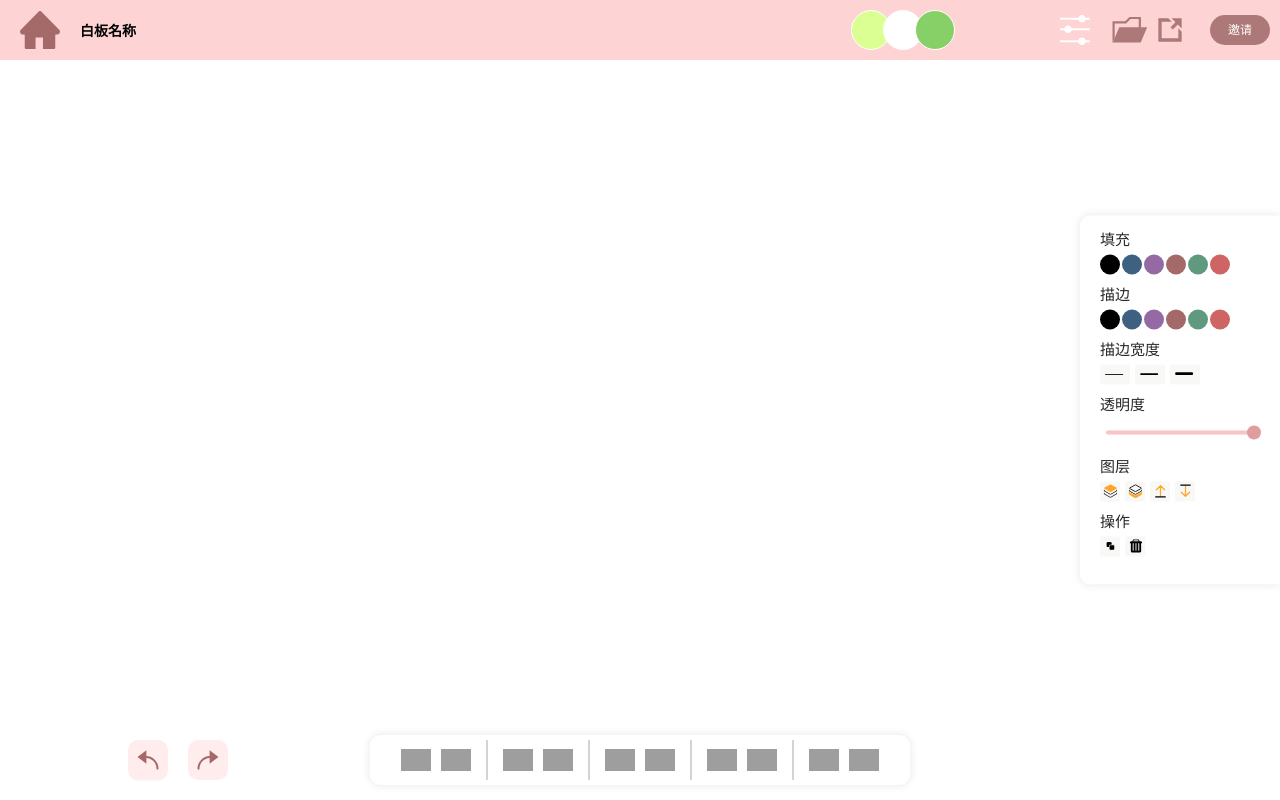
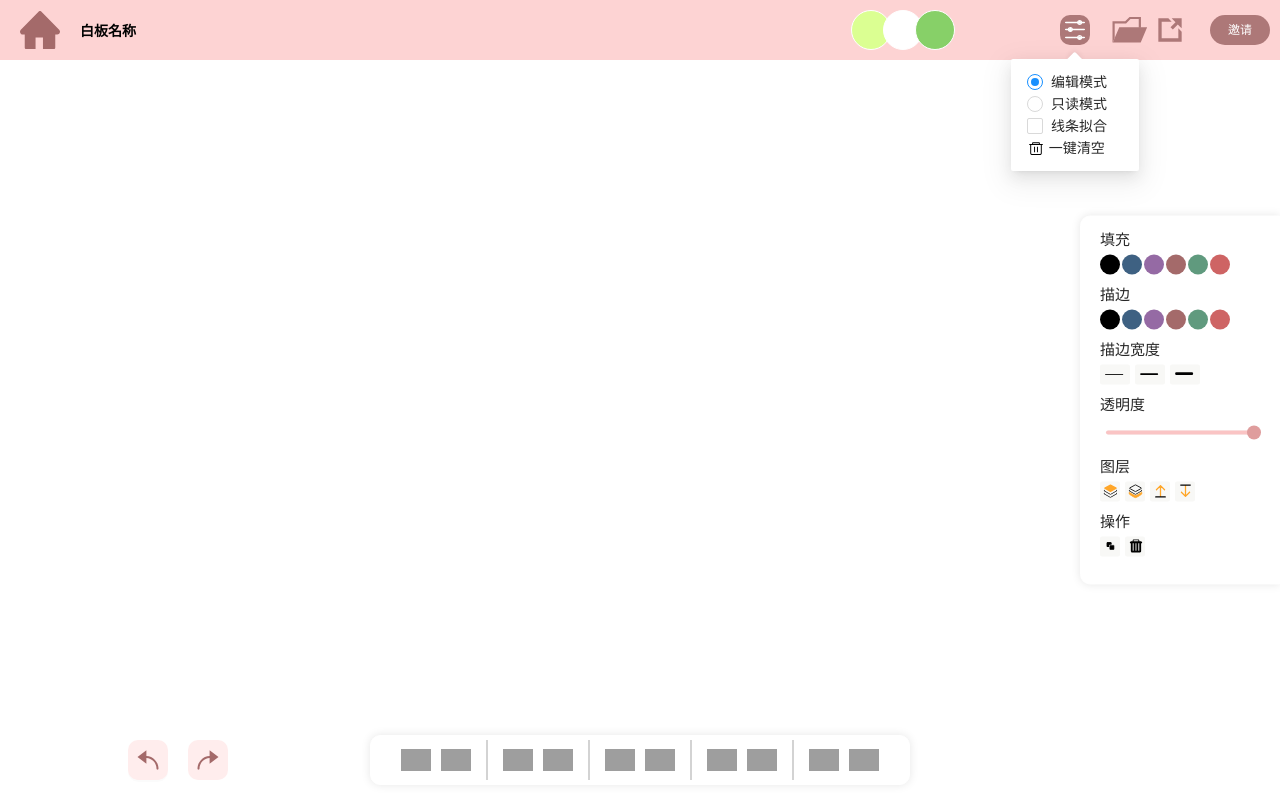
Before and after one commit to xixiwang12138/whiteborad, a React (Create React App) app: page /board in a window 1280 px wide. Both pictures are taken after a click on the picture 1075 px from the left and 30 px from the top of the page. Built offline with nearby package versions, Linux system fonts and the light colour scheme; grey boxes are pictures that could not be loaded.

Commit message:
注册 && 登录
Signed-off-by: 4.7 <1726394567@qq.com>

```diff
--- a/src/routes/Home/components/BaseColumn/index.tsx
+++ b/src/routes/Home/components/BaseColumn/index.tsx
@@ -36,7 +36,7 @@ function BaseColumn() {
                 <div style={{marginTop:'10px'}}/>
                 <div className="base-name" onClick={showNameWin}>
                     {/*后期加个判断：username是否为空*/}
-                    <div className="name">{userName}</div>
+                    <div className="name" >{userName}</div>
                     <div className="name-icon">
                         <img src={write}/>
                     </div>
--- a/src/routes/Login/index.tsx
+++ b/src/routes/Login/index.tsx
@@ -5,6 +5,7 @@ import Background from "../components/Background";
 import {Input, Form, Button, message} from "antd";
 import {useNavigate} from "react-router-dom";
 import {doLogin} from "../../api/api";
+import axios from "axios";
 
 function Login() {
     const navigate = useNavigate();
@@ -16,10 +17,26 @@ function Login() {
             if(res.success){
                 localStorage.setItem("token",res.data.token);
                 navigate('/home');
+
+                return res;
             }else {
                 console.log(res.errorMessage);
             }
         });
+    }
+
+    const [userPhone, setUserPhone] = useState(" ");
+    const [userPassword, setUserPassword] = useState(" ");
+
+    const onDoLogin= () => {
+        axios.post('http://175.178.81.93:10300/api/user/login', {
+            params: {
+                phone: userPhone,
+                password: userPassword
+            }
+        }).catch(function (error) {
+            console.log("error", error);
+        })
     }
 
     return (
@@ -30,11 +47,11 @@ function Login() {
                     <div className="form-title">Explore with us</div>
                     <div className="form-inputs">
                         <Form.Item name="phone">
-                            <Input className="input-box" placeholder="请输入手机号" />
+                            <Input className="input-box" placeholder="请输入手机号" onChange={(e)=>{setUserPhone(e.target.value);}}/>
                         </Form.Item>
                         <div style={{marginBottom: '20px'}}/>
                         <Form.Item name="password">
-                            <Input className="input-box" placeholder="请输入密码" />
+                            <Input className="input-box" placeholder="请输入密码" onChange={(e) => {setUserPassword(e.target.value);}}/>
                         </Form.Item>
                     </div>
                     <div className="form-tip">
--- a/src/routes/Register/index.tsx
+++ b/src/routes/Register/index.tsx
@@ -1,9 +1,10 @@
-import React from "react";
+import React, {useState} from "react";
 import "./index.css";
 import Background from "../components/Background";
 import {Input, Form, Button} from "antd";
 import {useNavigate} from "react-router-dom";
 import {doRegister} from "../../api/api";
+import axios from "axios";
 
 function Register() {
     const navigate = useNavigate();
@@ -19,6 +20,19 @@ function Register() {
         });
     }
 
+    const [userPhone, setUserPhone] = useState(" ");
+    const [userPassword, setUserPassword] = useState(" ");
+    const onDoRegister = () => {
+        axios.post('http://175.178.81.93:10300/api/user/register',{
+            params: {
+                phone: userPhone,
+                password: userPassword
+            }
+        }).catch(function (error){
+            console.log("register error", error)
+        })
+    }
+
     return (
         <div className="register">
             <Background />
@@ -27,11 +41,11 @@ function Register() {
                     <div className="form-title">Join us</div>
                     <div className="form-inputs">
                         <Form.Item name="phone">
-                            <Input className="input-box" placeholder="请输入手机号" />
+                            <Input className="input-box" placeholder="请输入手机号" onChange={(e)=>{setUserPhone(e.target.value);}}/>
                         </Form.Item>
                         <div style={{marginBottom: '20px'}}/>
                         <Form.Item name="password">
-                            <Input className="input-box" placeholder="请设置密码" />
+                            <Input className="input-box" placeholder="请设置密码" onChange={(e) => {setUserPassword(e.target.value);}}/>
                         </Form.Item>
                     </div>
                     <div className="form-tip">
--- a/src/routes/WhiteBoard/components/BaseRow/index.css
+++ b/src/routes/WhiteBoard/components/BaseRow/index.css
@@ -69,14 +69,28 @@
 .right1 {
     height: 30px;
     width: 30px;
-    /*background-color: #DC8AF9;*/
     display: flex;
     align-items: center;
     justify-content: center;
 }
 .right1 img {
-    height: 100%;
-    width: 100%;
+    height: 20px;
+    width: 20px;
+    object-fit: contain;
+    cursor: pointer;
+}
+.right1-click {
+    height: 30px;
+    width: 30px;
+    background-color: #AD7878;
+    border-radius: 10px;
+    display: flex;
+    align-items: center;
+    justify-content: center;
+}
+.right1-click img {
+    height: 20px;
+    width: 20px;
     object-fit: contain;
     cursor: pointer;
 }
--- a/src/routes/WhiteBoard/components/BaseRow/index.tsx
+++ b/src/routes/WhiteBoard/components/BaseRow/index.tsx
@@ -4,6 +4,7 @@ import "../../../../App.css";
 import home from "../../icon/home.svg";
 import file from "../../icon/导入文件.svg";
 import ex from "../../icon/导出.svg";
+import allDelete from "../../icon/一键清空.svg";
 import {useNavigate} from "react-router-dom";
 
 // import list from "../../icon/属性-收起.svg"; 这个用不了，先用下面的顶替
@@ -55,7 +56,7 @@ function BaseRow(){
             <div>
                 <Checkbox onChange={onChangeNihe}>线条拟合</Checkbox>
             </div>
-            <div>一键清空</div>
+            <div style={{cursor: "pointer"}}><img src={allDelete}/>&nbsp;一键清空</div>
         </div>
     )
 
@@ -83,17 +84,16 @@ function BaseRow(){
                     </div>
                 </div>
                 <div className="row-right">
-                    <div className="right1">
-                        <Popover placement="bottom" content={ShuXingTool} trigger="hover">
+                    <div className="right1-click">
+                        <Popover placement="bottom" content={ShuXingTool} trigger="click">
                             <img src={shuxing}/>
                         </Popover>
-                        {/*<img src={shuxing}/>*/}
                     </div>
                     <div className="right2">
-                        <div className="import-icon">
+                        <div className="import-icon" title="导入">
                             <img src={file}/>
                         </div>
-                        <div className="export-icon">
+                        <div className="export-icon" title="导出">
                             <img src={ex}/>
                         </div>
                     </div>
```
Also changed, not shown: src/routes/WhiteBoard/icon/一键清空.svg (added).
